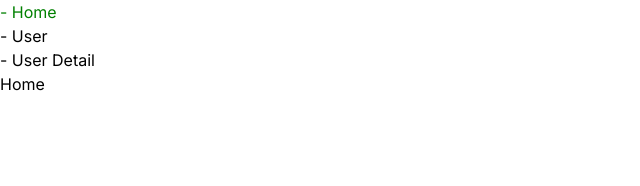
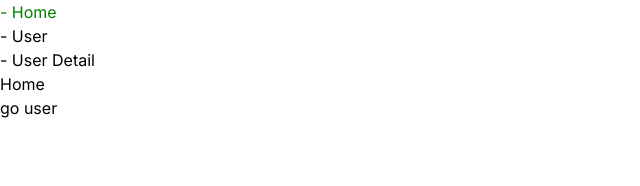
Before and after one commit to nguyenanhtuanHDU/nextjs-learning, a Next.js app: page / in a window 1280 px wide. Shown: the top 186 px of the page, without its empty margins (0-640 px from the left). Built offline with nearby package versions, Linux system fonts and the light colour scheme.

Commit message:
useRouter base

```diff
--- a/app/layout.tsx
+++ b/app/layout.tsx
@@ -1,6 +1,6 @@
 import type { Metadata } from 'next'
 import { Inter } from 'next/font/google'
-import './globals.css'
+import './globals.scss'
 
 const inter = Inter({ subsets: ['latin'] })
 
--- a/app/page.tsx
+++ b/app/page.tsx
@@ -1,15 +1,23 @@
 'use client'
 
-import { INavigatorProps } from "./shared/models/Navigator";
 import Navigator from "./components/navigator";
+import { useRouter } from "next/navigation";
 
 export default function Home() {
+  const router = useRouter()
 
+  const handleGoUserRoute = () => {
+    if (confirm("Go to User route?")) {
+      router.push('/user') // điều hướng đến route /user, thêm route /user vào history
+      // router.replace('/user') // điều hướng đến route /user, replace route hiện tại
+    }
+  }
 
   return (
     <>
-      <Navigator></Navigator>
+      <Navigator />
       <div>Home</div>
+      <button onClick={() => handleGoUserRoute()}>go user</button>
     </>
   )
 }
```
Also changed, not shown: app/globals.scss (renamed from app/globals.css).
